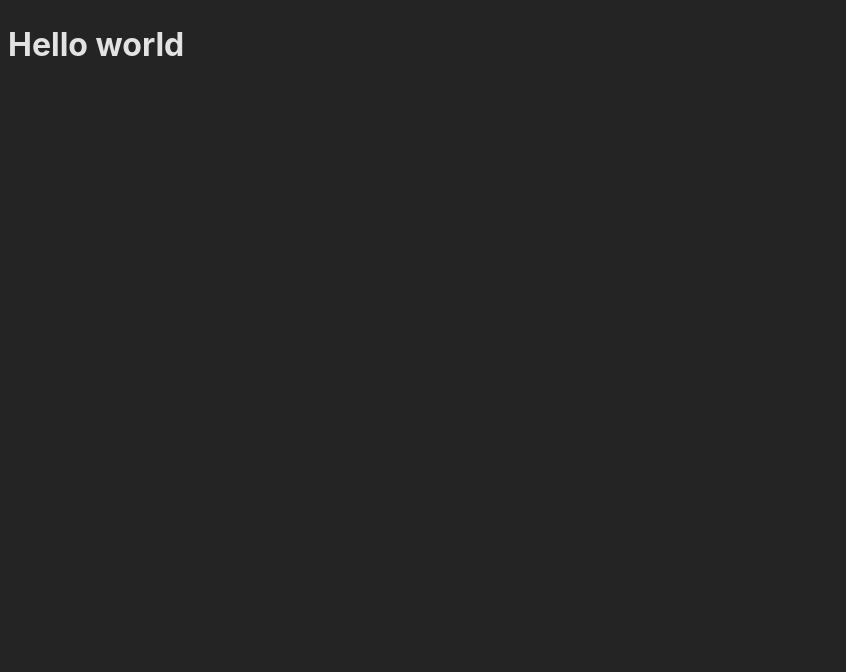
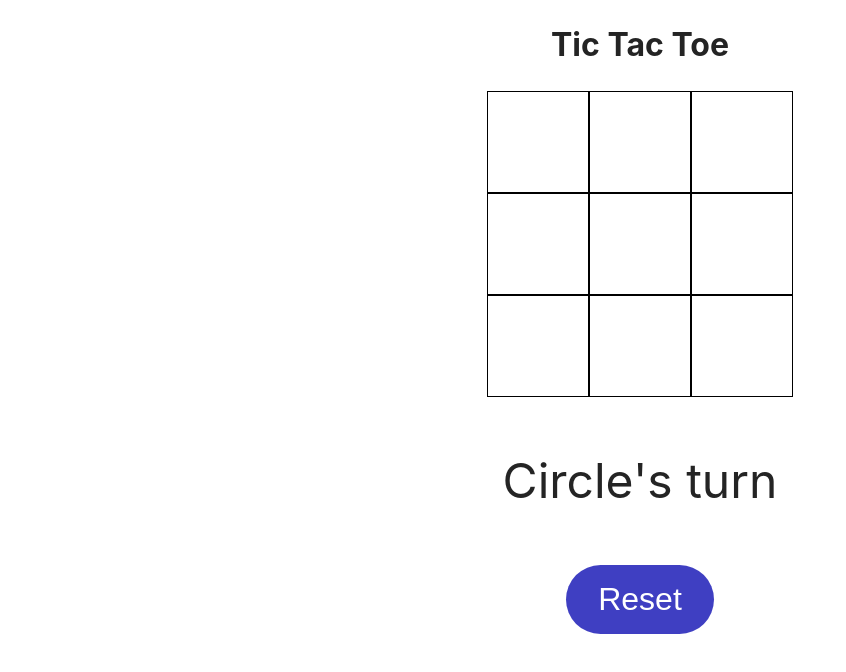
Before and after one commit to Yvok51/react-tictactoe, a React (Vite) app: page / in a window 1280 px wide. Shown: the top 672 px of the page, without its empty margins (0-846 px from the left). Built offline with nearby package versions, Linux system fonts and the light colour scheme.

Commit message:
Basic tic tac toe

```diff
--- a/src/App.css
+++ b/src/App.css
@@ -0,0 +1,9 @@
+
+.main-header {
+  text-align: center;
+}
+
+.content {
+  width: 80%;
+  margin: 0 auto;
+}
--- a/src/App.tsx
+++ b/src/App.tsx
@@ -1,5 +1,11 @@
+import TicTacToe from './TicTacToe.tsx';
 import './App.css';
 
 export default function App() {
-  return <h1>Hello world</h1>;
+  return (
+    <main className="content">
+      <h1 className="main-header">Tic Tac Toe</h1>
+      <TicTacToe />
+    </main>
+  );
 }
--- /dev/null
+++ b/src/TicTacToe.css
@@ -0,0 +1,52 @@
+section {
+  display: flex;
+  flex-direction: column;
+  align-items: center;
+}
+
+.t-row {
+  display: flex;
+  flex-direction: row;
+  justify-content: center;
+  align-items: center;
+
+  margin: 0 auto;
+}
+
+.t-cell {
+  width: 100px;
+  height: 100px;
+  border: 1px solid #000;
+
+  display: flex;
+  align-items: center;
+  justify-content: center;
+}
+
+.t-cell p {
+  font-size: 3rem;
+}
+
+.t-turn {
+  font-size: 3rem;
+  text-align: center;
+}
+
+.t-reset-btn {
+  background-color: #3f3fc2;
+  color: #fff;
+  border-radius: 10rem;
+  border: none;
+
+  font-size: 2rem;
+  padding: 1rem 2rem;
+}
+
+.t-reset-btn:hover,
+.t-reset-btn:focus {
+  opacity: 0.75;
+}
+
+.t-reset-btn:hover {
+  cursor: pointer;
+}
--- /dev/null
+++ b/src/TicTacToe.tsx
@@ -0,0 +1,128 @@
+import React, { useState } from 'react';
+import './TicTacToe.css';
+
+enum Player {
+  Circle = 'Circle',
+  Cross = 'Cross',
+}
+
+enum FieldValue {
+  Circle = 'O',
+  Cross = 'X',
+  Nothing = '',
+}
+
+type Field = {
+  size: number;
+  field: FieldValue[][];
+};
+
+const FieldSize = 3;
+const initialField: FieldValue[][] = Array(FieldSize)
+  .fill(0)
+  .map(_ => Array(FieldSize).fill(FieldValue.Nothing));
+
+export default function TicTacToe() {
+  const [turn, setTurn] = useState<Player>(Player.Circle);
+  const [field, setField] = useState<Field>({ size: FieldSize, field: initialField });
+
+  const previousTurn = previousPlayer(turn);
+  const gameOver = playerWon(previousTurn, field);
+
+  function resetState() {
+    setTurn(Player.Circle);
+    setField({ size: FieldSize, field: initialField });
+  }
+
+  function claimField(rowIdx: number, celIdx: number) {
+    return () => {
+      const fieldCopy = { ...field, field: field.field.map(x => x.slice()) };
+      fieldCopy.field[rowIdx][celIdx] = turn == Player.Circle ? FieldValue.Circle : FieldValue.Cross;
+      setField(fieldCopy);
+    };
+  }
+
+  function switchPlayer() {
+    setTurn(nextPlayer(turn));
+  }
+
+  const htmlField = field.field.map((row, rIdx) => (
+    <div key={rIdx} className="t-row">
+      {row.map((cell, cIdx) => {
+        const claim = claimField(rIdx, cIdx);
+        const onClickCallback = (_: React.MouseEvent<HTMLDivElement, MouseEvent>) => {
+          if (!gameOver && field.field[rIdx][cIdx] == FieldValue.Nothing) {
+            claim();
+            switchPlayer();
+          }
+        };
+        return (
+          <div onClick={onClickCallback} key={cIdx} className="t-cell">
+            <p>{cell}</p>
+          </div>
+        );
+      })}
+    </div>
+  ));
+
+  const turnText = gameOver ? `Player ${previousTurn} won!` : `${turn}'s turn`;
+
+  return (
+    <section>
+      <div className="t-field">{htmlField}</div>
+      <div className="t-turn">
+        <p>{turnText}</p>
+      </div>
+      <button onClick={resetState} className="t-reset-btn">
+        Reset
+      </button>
+    </section>
+  );
+}
+
+function nextPlayer(player: Player) {
+  if (player == Player.Circle) return Player.Cross;
+  return Player.Circle;
+}
+
+function previousPlayer(player: Player) {
+  return nextPlayer(player);
+}
+
+const NeededConsecutiveFields = FieldSize;
+function playerWon(player: Player, field: Field) {
+  const wantedFieldValue = player == Player.Circle ? FieldValue.Circle : FieldValue.Cross;
+  const updateConsecutive = (consecutiveFields: number, field: FieldValue) =>
+    field == wantedFieldValue ? consecutiveFields + 1 : 0;
+
+  // check rows
+  for (const row of field.field) {
+    let consecutiveFields = 0;
+    for (const value of row) {
+      consecutiveFields = updateConsecutive(consecutiveFields, value);
+      if (consecutiveFields == NeededConsecutiveFields) {
+        return true;
+      }
+    }
+  }
+  // check columns
+  for (let j = 0; j < field.size; j++) {
+    let consecutiveFields = 0;
+    for (let i = 0; i < field.size; i++) {
+      consecutiveFields = updateConsecutive(consecutiveFields, field.field[i][j]);
+      if (consecutiveFields == NeededConsecutiveFields) {
+        return true;
+      }
+    }
+  }
+  // check diagonals
+  let consecutiveFields = 0;
+  for (let i = 0; i < field.size; i++) {
+    consecutiveFields = updateConsecutive(consecutiveFields, field.field[i][i]);
+    if (consecutiveFields == NeededConsecutiveFields) {
+      return true;
+    }
+  }
+
+  return false;
+}
--- a/src/index.css
+++ b/src/index.css
@@ -4,8 +4,8 @@
   font-weight: 400;
 
   color-scheme: light dark;
-  color: rgba(255, 255, 255, 0.87);
-  background-color: #242424;
+  background-color: rgba(255, 255, 255, 0.87);
+  color: #242424;
 
   font-synthesis: none;
   text-rendering: optimizeLegibility;
```
